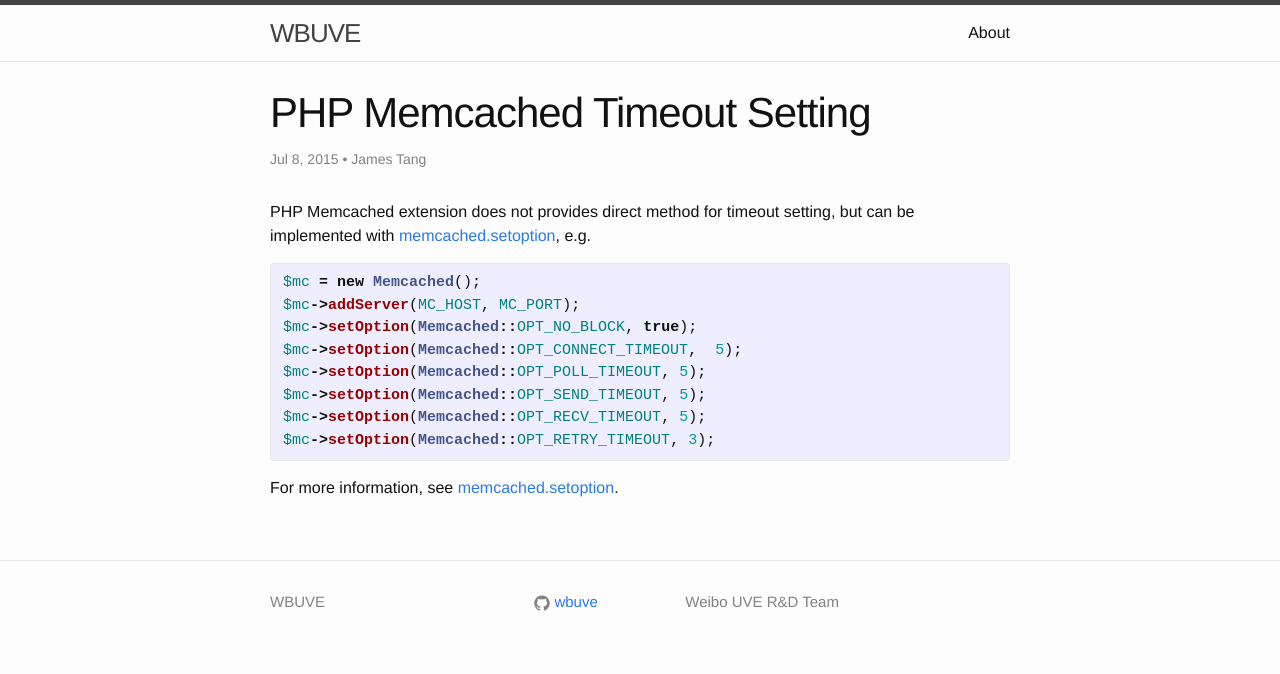
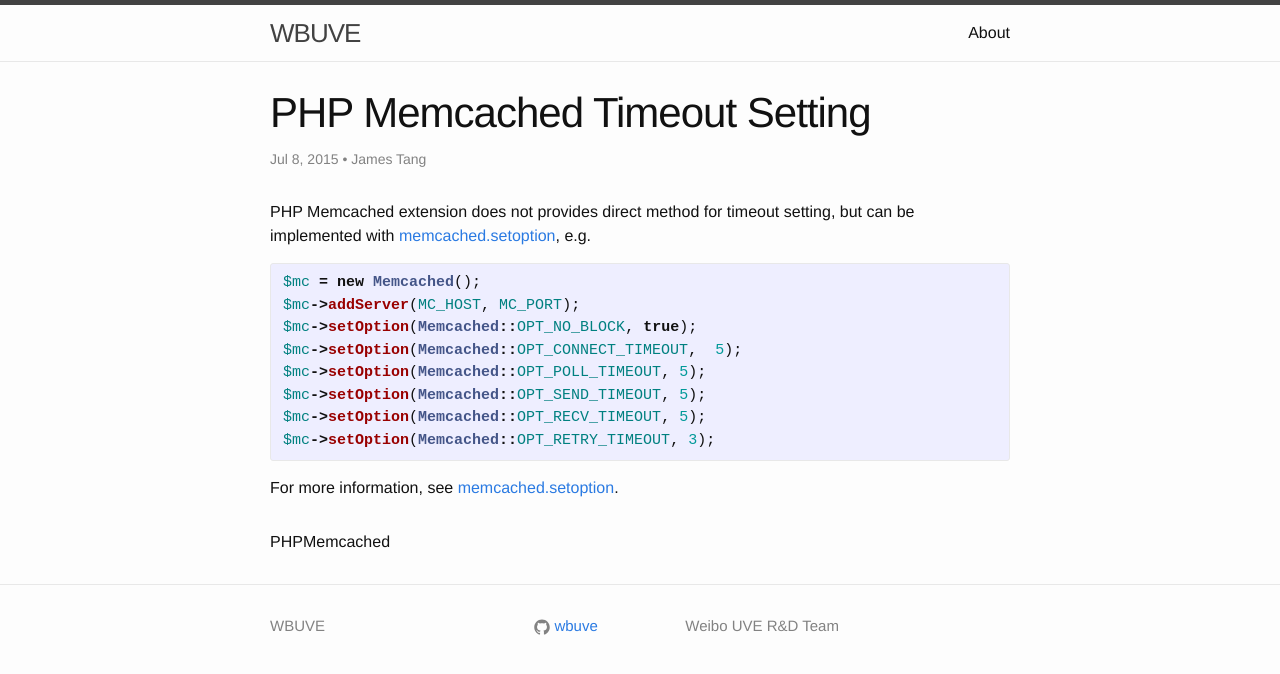
Before and after one commit to lution/uveio.github.io, a Jekyll site: the page built from _posts/2015-07-08-PHP-Memcached-Timeout-Setting.markdown, in a window 1280 px wide. Shown: the top 674 px of the page. Built offline with Jekyll 4.4.1, drawn with Linux system fonts in a browser that asks for light colours.

Commit message:
Update post.html

```diff
--- a/_layouts/post.html
+++ b/_layouts/post.html
@@ -12,4 +12,6 @@ layout: default
     {{ content }}
   </article>
 
+  <div>{{page.tags}}</div>
+
 </div>
```
